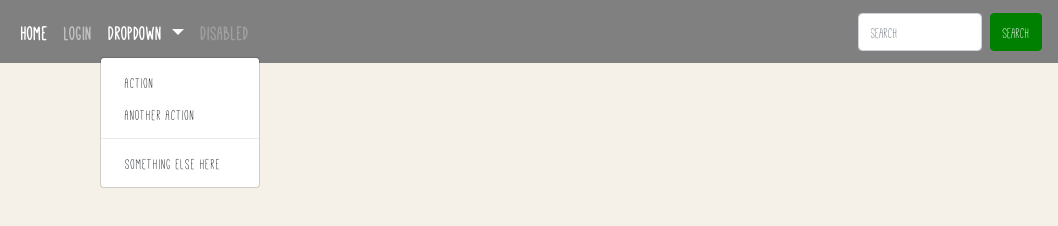
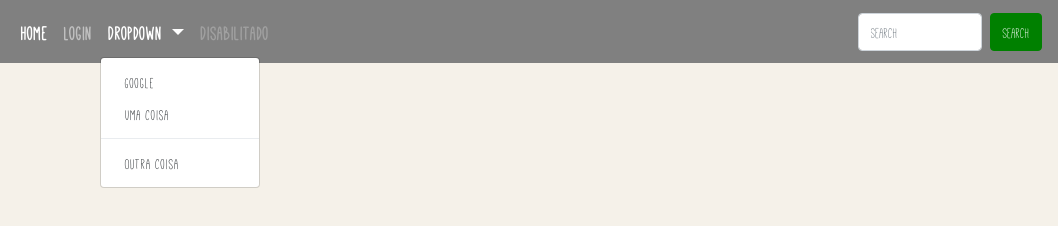
Before and after one commit to KelvinPichinini/KelvinPichinini.github.io, a plain HTML site: page index.html in a window 1280 px wide. Both pictures are taken after a click on the button "Dropdown". Shown: the full height of the page, 222-1280 px from the left. Drawn offline with nearby package versions, Linux system fonts and the light colour scheme.

Commit message:
Update index.html

```diff
--- a/index.html
+++ b/index.html
@@ -29,14 +29,14 @@
             Dropdown
           </a>
           <div class="dropdown-menu" aria-labelledby="navbarDropdown">
-            <a class="dropdown-item" href="http://www.google.com">Action</a>
-            <a class="dropdown-item" href="#">Another action</a>
+            <a class="dropdown-item" href="http://www.google.com">Google</a>
+            <a class="dropdown-item" href="#">Uma coisa</a>
             <div class="dropdown-divider"></div>
-            <a class="dropdown-item" href="#">Something else here</a>
+            <a class="dropdown-item" href="#">Outra coisa</a>
           </div>
         </li>
         <li class="nav-item">
-          <a class="nav-link disabled" href="#" tabindex="-1" aria-disabled="true">Disabled</a>
+          <a class="nav-link disabled" href="#" tabindex="-1" aria-disabled="true">Disabilitado</a>
         </li>
       </ul>
       <form class="form-inline my-2 my-lg-0">
```
